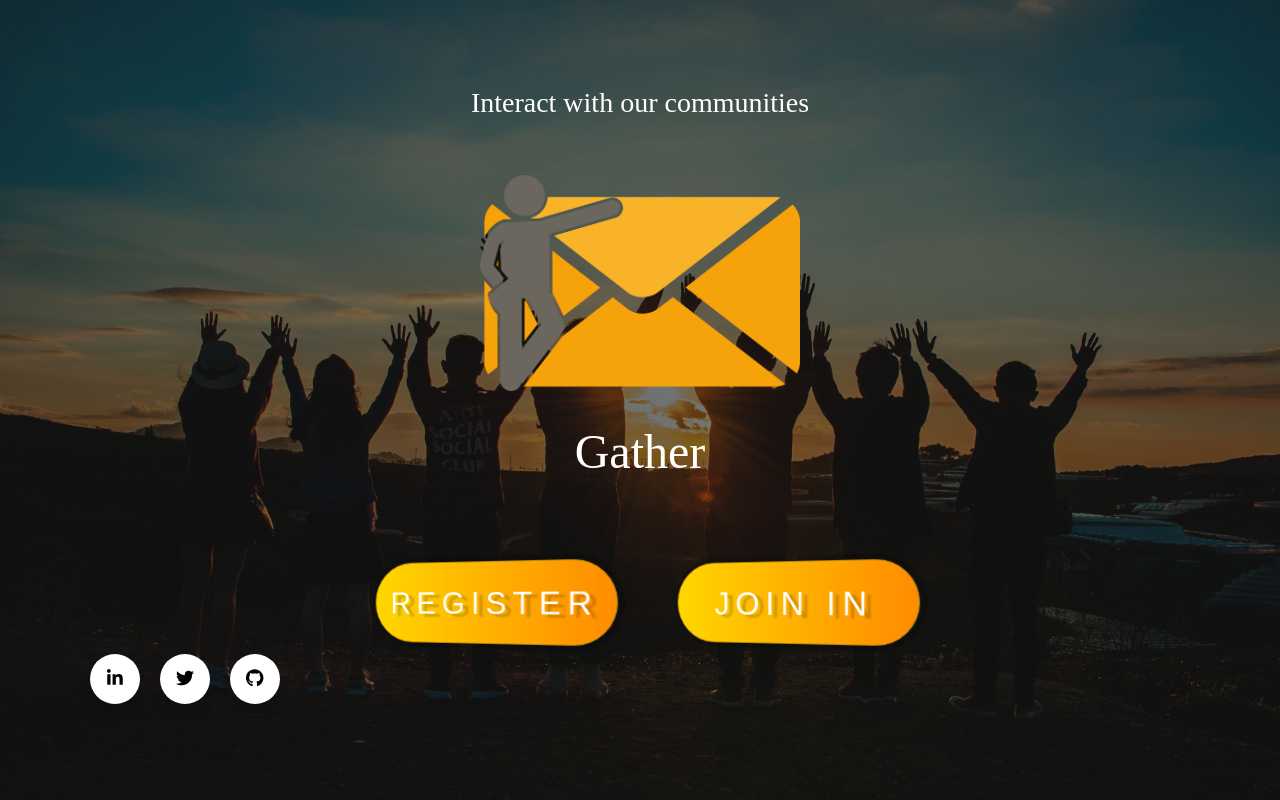
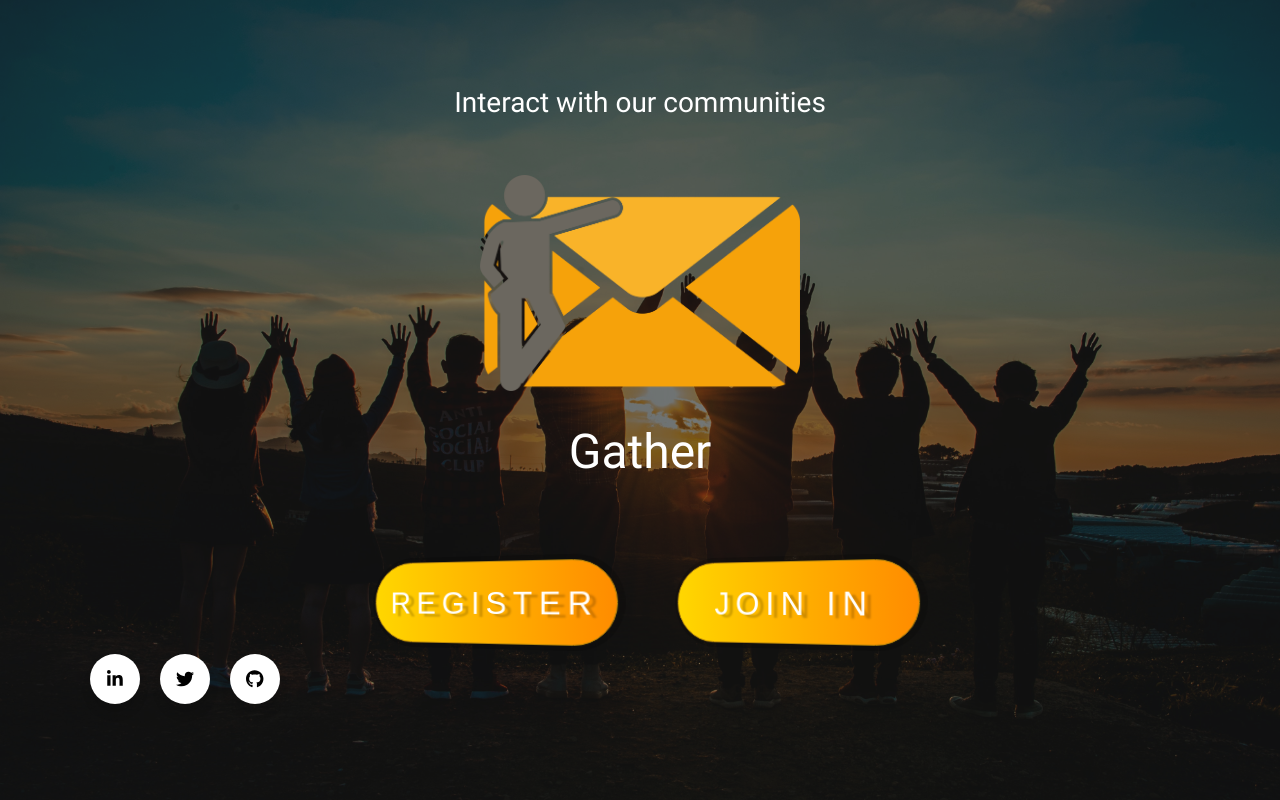
Before and after one commit to rubencampa/GatherFront, a React (Create React App) app: page / in a window 1280 px wide. Built offline with nearby package versions, Linux system fonts and the light colour scheme.

Commit message:
commit nº 810

```diff
--- a/src/pages/Home/home.css
+++ b/src/pages/Home/home.css
@@ -9,7 +9,7 @@
 }
 
 *{
-    font-family: 'Orelega_One';
+    font-family: 'Roboto';
 }
 
 .container-home{
```
